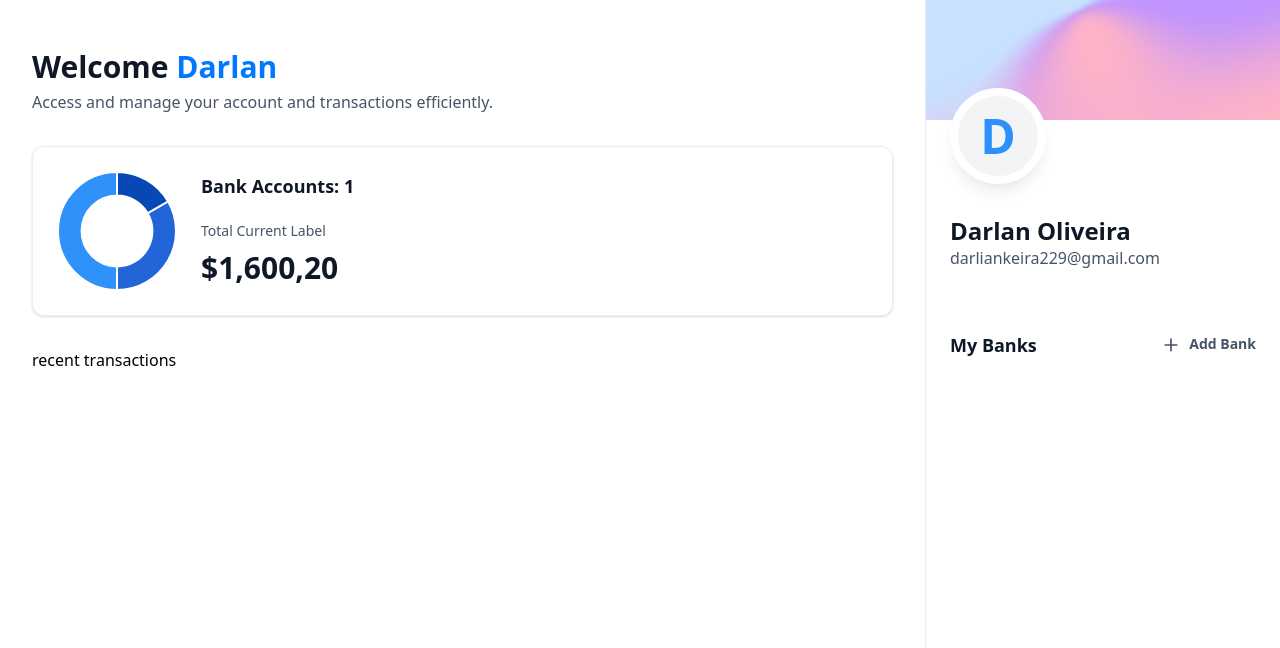
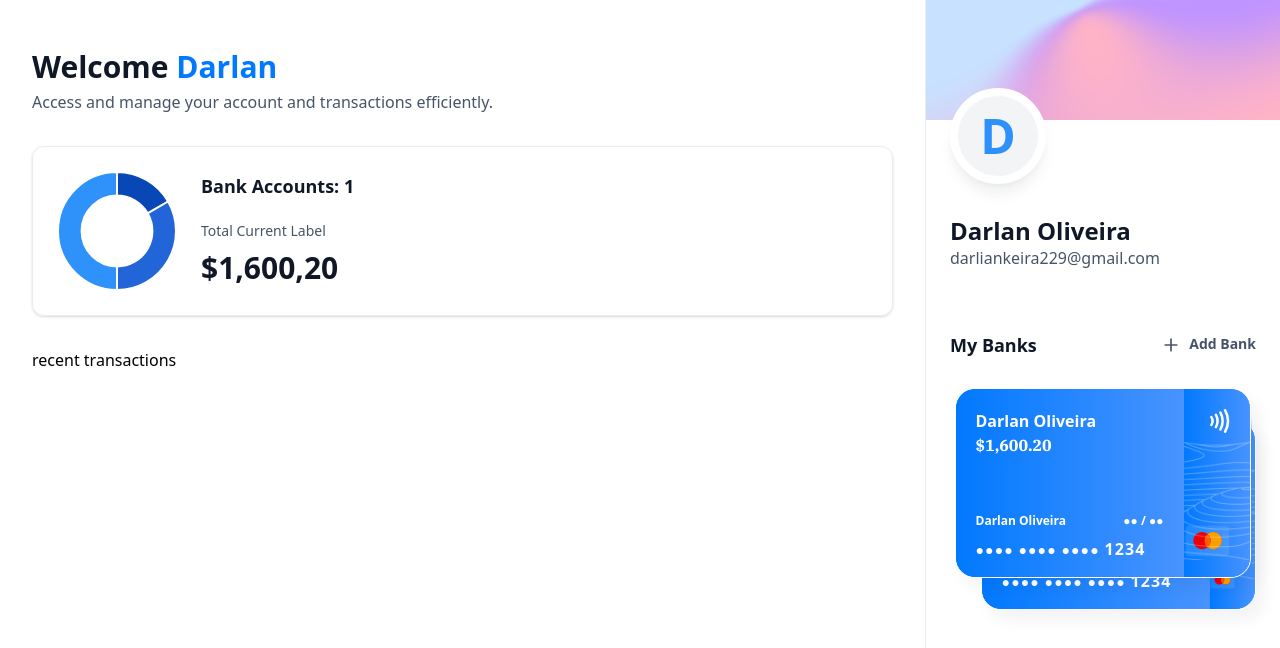
Before and after one commit to darlanZero/JSM_Banking, a Next.js app: page / in a window 1280 px wide. Shown: the top 648 px of the page. Built offline with nearby package versions, Linux system fonts and the light colour scheme.

Commit message:
implementing visual of credit cards

```diff
--- a/app/page.tsx
+++ b/app/page.tsx
@@ -31,7 +31,7 @@
       <RightSidebar
         user={loggedIn}
         transactions={[]}
-        banks={[]}
+        banks={[{currentBalance: 1600.20}, { currentBalance: 1232.20 }]}
       />
     </section>
   )
--- /dev/null
+++ b/components/BankCard.tsx
@@ -0,0 +1,71 @@
+import { formatAmount } from '@/lib/utils'
+import Image from 'next/image'
+import Link from 'next/link'
+import React from 'react'
+
+const BankCard = ({ account, userName, showBalance = true }: CreditCardProps) => {
+  return (
+    <div className='flex flex-col'>
+        <Link
+            href='/'
+            className='bank-card'
+        >
+            <div className='bank-card_content'>
+                <div>
+                    <h1 className='text-16 font-semibold text-white'>
+                        {account.name || userName}
+                    </h1>
+
+                    <p className='font-ibm-plex-serif font-black text-white'>
+                        {formatAmount(account.currentBalance)}
+                    </p>
+                </div>
+
+                <article className='flex flex-col gap-2'>
+                    <div className='flex justify-between gap-4'>
+                        <h1 className='text-12 font-semibold text-white'>
+                            {userName}
+                        </h1>
+
+                        <h2 className='text-12 font-semibold text-white'>
+                            ●● / ●●
+                        </h2>
+                    </div>
+                    <p className='text-14 font-semibold tracking-[1.1px] text-white'>
+                        ●●●● ●●●● ●●●● <span className='text-16'>{1234}</span>
+                    </p>
+                </article>
+            </div>
+
+            <div className='bank-card_icon'>
+                <Image
+                    src='/icons/Paypass.svg'
+                    width={20}
+                    height={24}
+                    alt='Paypass'
+                />
+
+                <Image
+                    src='/icons/mastercard.svg'
+                    width={45}
+                    height={32}
+                    alt='mastercard'
+                    className='ml-5'
+                />
+            </div>
+
+            <Image
+                src='/icons/lines.png'
+                width={316}
+                height={190}
+                alt='lines'
+                className='absolute top-0 left-0'
+            />
+        </Link>
+
+        {/* COPY */}
+    </div>
+  )
+}
+
+export default BankCard
--- a/components/RightSidebar.tsx
+++ b/components/RightSidebar.tsx
@@ -1,6 +1,7 @@
 import Image from 'next/image'
 import Link from 'next/link'
 import React from 'react'
+import BankCard from './BankCard'
 
 const RightSidebar = ({ user, transactions, banks }: RightSidebarProps) => {
   return (
@@ -43,6 +44,29 @@
                     </h2>
                 </Link>
             </div>
+
+            {banks?.length > 0 && (
+                <div className='relative flex flex-1 flex-col items-center justify-center gap-5'>
+                    <div className='relative z-10'>
+                        <BankCard
+                           key={banks[0].$id}
+                           account={banks[0]}
+                           userName={`${user.firstName} ${user.lastName}`}
+                           showBalance={false}
+                        />
+                    </div>
+                    {banks[1] && (
+                        <div className='absolute right-0 top-8 z-0 w-[90%]'>
+                            <BankCard
+                                key={banks[1].$id}
+                                account={banks[1]}
+                                userName={`${user.firstName} ${user.lastName}`}
+                                showBalance={false}
+                            />
+                        </div>
+                    )}
+                </div>
+            )}
         </section>
     </aside>
   )
```
